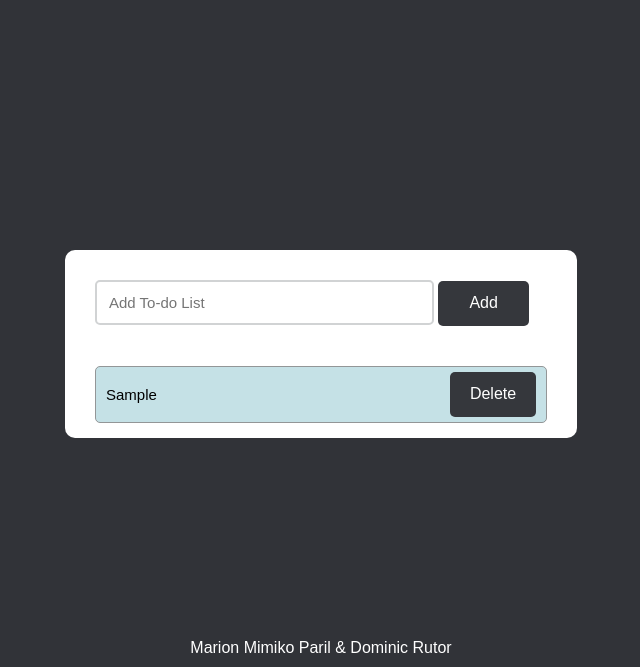
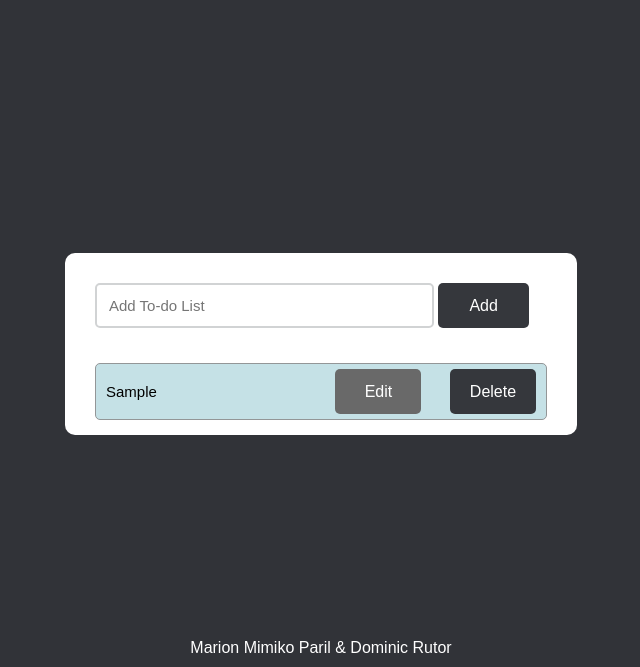
Before and after one commit to Ryzeponsible/To-do-List, a plain HTML site: page index.html in a window 1280 px wide. Both pictures are taken after typing "Sample" into the empty fields and a click on the button "Add". Shown: the part 133-800 px from the top of the page, without its empty margins (319-959 px from the left). Drawn offline with Linux system fonts and the light colour scheme.

Commit message:
updated file

```diff
--- a/styles.css
+++ b/styles.css
@@ -55,7 +55,7 @@ body {
 }
 
 #task {
-    margin-top: 10px;
+    margin-top: 5px;
     border-radius: 10px;
 }
 
@@ -103,3 +103,8 @@ footer {
     text-align: center;
     padding: 10px;
 }
+
+.task button.edit-btn {
+    background: #696969;
+    margin-left: 150px;
+}
--- a/todoListscript.js
+++ b/todoListscript.js
@@ -20,6 +20,18 @@ document.addEventListener('DOMContentLoaded', function() {
         taskText.textContent = text;
         taskElement.appendChild(taskText);
 
+        const editButton = document.createElement('button');
+        editButton.textContent = 'Edit';
+        editButton.classList.add('edit-btn');
+        editButton.addEventListener('click', function() {
+            const newText = prompt('Edit task:', taskText.textContent);
+            if (newText !== null && newText.trim() !== '') {
+                taskText.textContent = newText.trim(); // Update task text
+            }
+        });
+
+        taskElement.appendChild(editButton);
+
         const deleteButton = document.createElement('button');
         deleteButton.textContent = 'Delete';
         deleteButton.classList.add('delete-btn');
```
